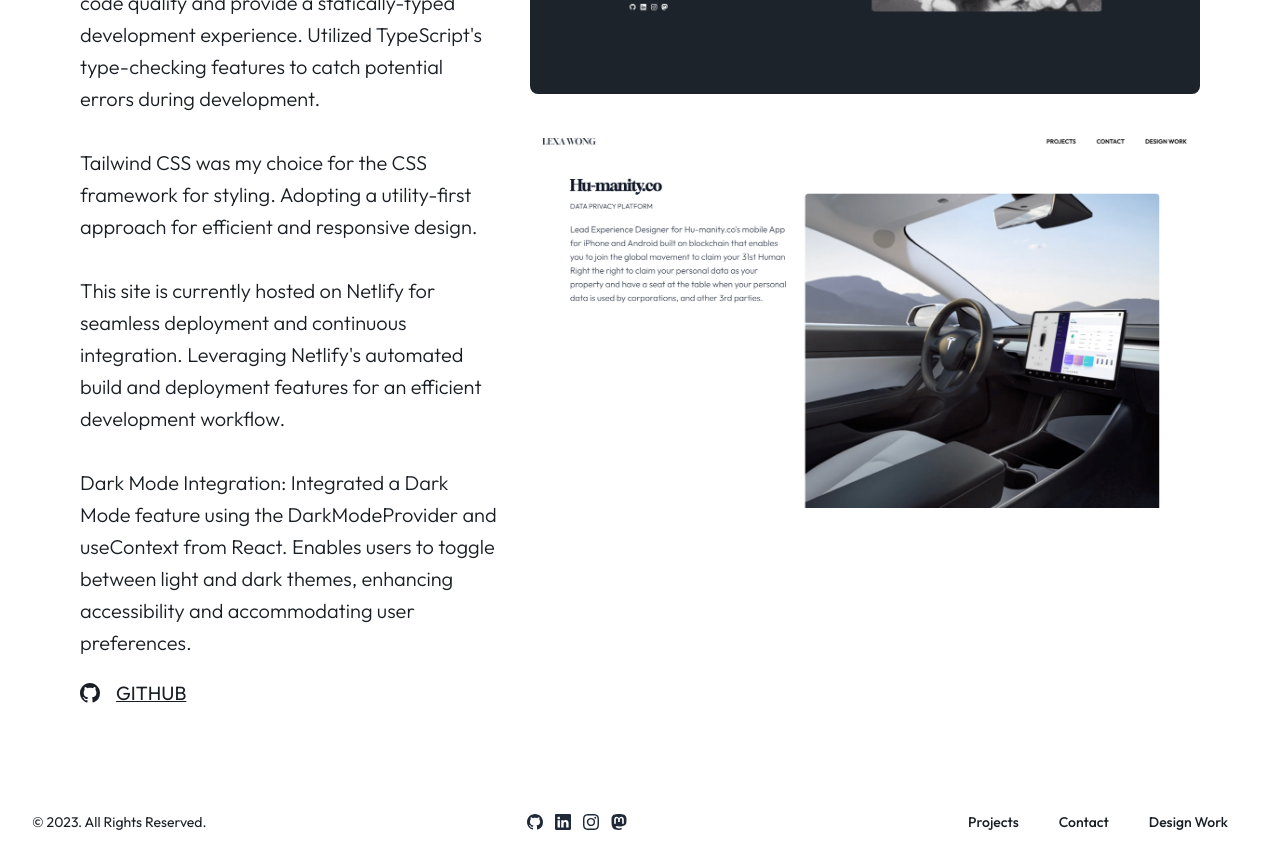
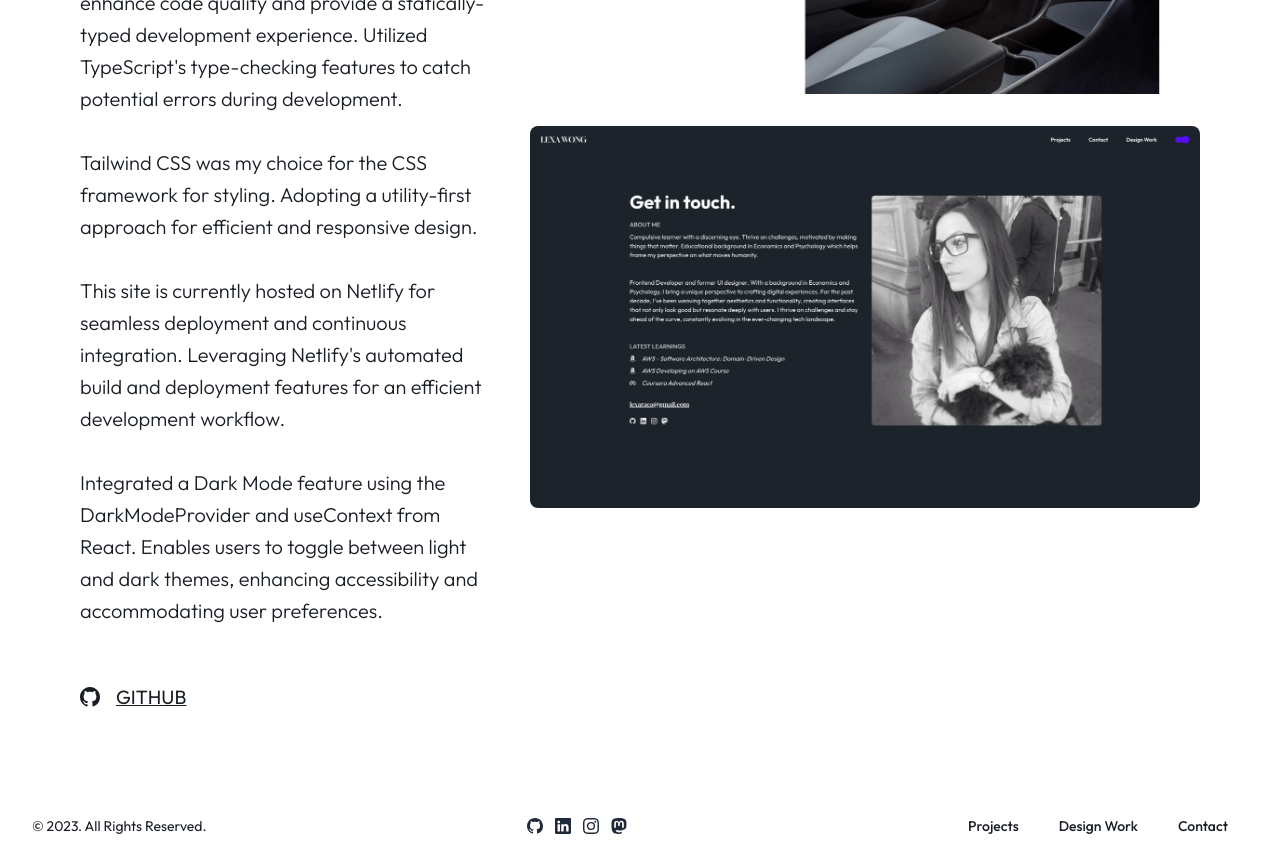
Before and after one commit to lexaabrahamsen/my-portolfio, a React (Create React App) app: page /portfolio in a window 1280 px wide. Shown: the part 400-1268 px from the top of the page. Built offline with nearby package versions, Linux system fonts and the light colour scheme; a web font is replaced by a local one.

Commit message:
Switch navigation links

```diff
--- a/src/Section/Development/DevelopmentWorkPage.tsx
+++ b/src/Section/Development/DevelopmentWorkPage.tsx
@@ -147,8 +147,6 @@ const DevWorkPage: React.FC<DevWorkPageProps> = ({}) => {
             >
               <img
                 className="w-full rounded-lg"
-                // TODO: change image to be on a lifestyle shot of the website
-                // src="../PortfolioHomepageDark.jpg"
                 src="../PortfolioHomepage.jpg"
                 alt=""
               />
--- a/src/Section/Development/PortfolioDetail.tsx
+++ b/src/Section/Development/PortfolioDetail.tsx
@@ -50,7 +50,7 @@ const PortfolioPage: React.FC<PortfolioPageProps> = () => {
             reflection of my journey as a developer and a creative professional.
             <br />
             <br />
-            Implemented React with TypeScript to enhance code quality and
+            I wrote this project in React with TypeScript to enhance code quality and
             provide a statically-typed development experience. Utilized
             TypeScript's type-checking features to catch potential errors during
             development.
@@ -66,14 +66,14 @@ const PortfolioPage: React.FC<PortfolioPageProps> = () => {
             deployment features for an efficient development workflow.
             <br />
             <br />
-            Dark Mode Integration: Integrated a Dark Mode feature using the
+            Integrated a Dark Mode feature using the
             DarkModeProvider and useContext from React. Enables users to toggle
             between light and dark themes, enhancing accessibility and
             accommodating user preferences.
           </p>
-          <div className="flex items-center pb-2 mt-5">
+          <div className="flex items-center pb-2 mt-14">
             <div
-              className={`pr-4 font-outfit ${
+              className={`hover:underline pr-4 font-outfit ${
                 darkMode ? 'light-font' : 'dark-font'
               }`}
             >
@@ -101,8 +101,8 @@ const PortfolioPage: React.FC<PortfolioPageProps> = () => {
           </div>
         </div>
         <div className="w-full lg:w-8/12">
+          <img src="../Portfolio1.jpg" className="w-full rounded-lg mb-8" />
           <img src="../Portfolio2.jpg" className="w-full rounded-lg mb-8" />
-          <img src="../Portfolio1.jpg" className="w-full rounded-lg mb-8" />
         </div>
       </div>
     </div>
--- a/src/components/Footer.tsx
+++ b/src/components/Footer.tsx
@@ -20,7 +20,7 @@ const Footer: React.FC<FooterProps> = () => {
     <footer
       className={`p-5 ${darkMode ? 'dark-background' : 'light-background'}`}
     >
-      <div className="w-full mx-auto max-w-screen-xl p-3 md:flex md:items-center md:justify-between">
+      <div className="w-full mx-auto max-w-screen-xl p-3 md:flex sm:items-center md:justify-between">
         <span
           className={`font-outfit text-sm sm:text-center ${
             darkMode ? 'light-font' : 'dark-font'
--- a/src/components/navigation.ts
+++ b/src/components/navigation.ts
@@ -1,5 +1,5 @@
 export const navigationLinks = [
   { name: 'Projects', href: '/#development-work' },
+  { name: 'Design Work', href: '/#design-work' },
   { name: 'Contact', href: '/contact' },
-  { name: 'Design Work', href: '/#design-work' },
 ];
```
Also changed, not shown: 1 other file (tests, documents, lock files or other folders).
